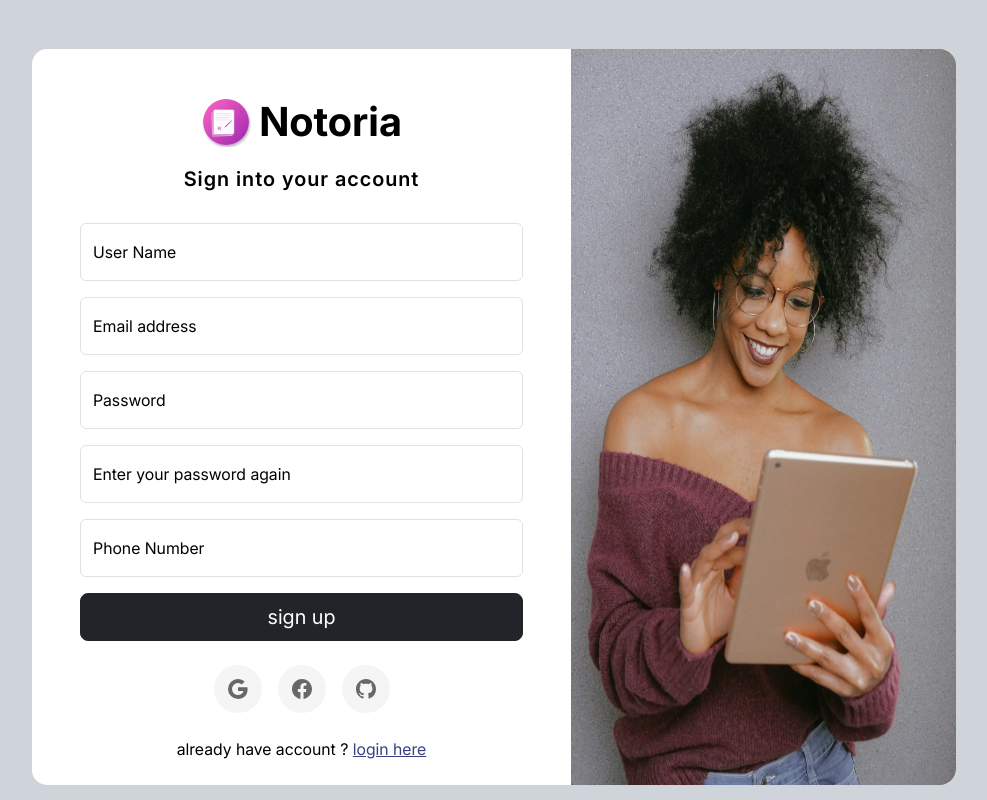
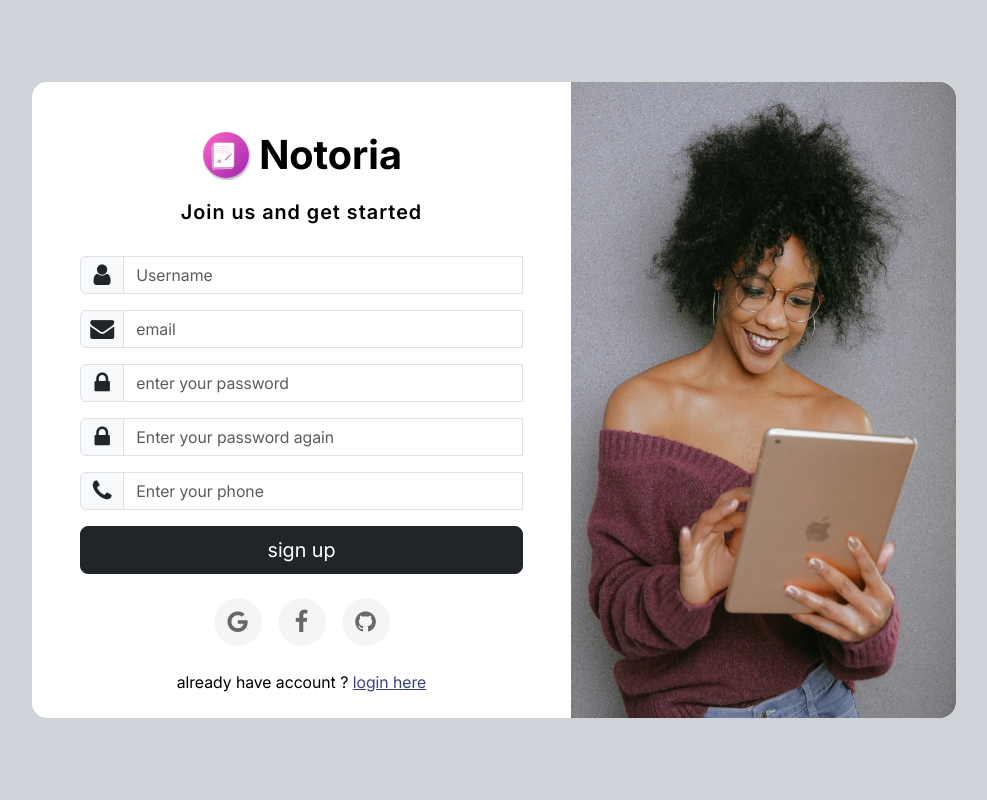
Before and after one commit to iti-frontend/Notoria, a plain HTML site: page register.html in a window 1280 px wide. Shown: the whole page, without its empty margins (146-1133 px from the left). Drawn offline with Linux system fonts and the light colour scheme; no server answers.

Commit message:
update authentication ui

```diff
--- /dev/null
+++ b/assets/css/icons.css
@@ -0,0 +1,84 @@
+@font-face {
+  font-family: "icomoon";
+  src: url("../icons/icomoon.eot?v5bz1e");
+  src: url("../icons/icomoon.eot?v5bz1e#iefix") format("embedded-opentype"),
+    url("../icons/icomoon.ttf?v5bz1e") format("truetype"),
+    url("../icons/icomoon.woff?v5bz1e") format("woff"),
+    url("../icons/icomoon.svg?v5bz1e#icomoon") format("svg");
+  font-weight: normal;
+  font-style: normal;
+  font-display: block;
+}
+[class^="icon-"],
+[class*=" icon-"] {
+  /* use !important to prevent issues with browser extensions that change fonts */
+  font-family: "icomoon" !important;
+  speak: never;
+  font-style: normal;
+  font-weight: normal;
+  font-variant: normal;
+  text-transform: none;
+  line-height: 1;
+
+  /* Better Font Rendering =========== */
+  -webkit-font-smoothing: antialiased;
+  -moz-osx-font-smoothing: grayscale;
+}
+[class^="icon-"],
+[class*=" icon-"] {
+  /* use !important to prevent issues with browser extensions that change fonts */
+  font-family: "icomoon" !important;
+  speak: never;
+  font-style: normal;
+  font-weight: normal;
+  font-variant: normal;
+  text-transform: none;
+  line-height: 1;
+
+  /* Better Font Rendering =========== */
+  -webkit-font-smoothing: antialiased;
+  -moz-osx-font-smoothing: grayscale;
+}
+
+.icon-user:before {
+  content: "\f007";
+}
+.icon-lock:before {
+  content: "\f023";
+}
+.icon-tags:before {
+  content: "\f02c";
+}
+.icon-phone:before {
+  content: "\f095";
+}
+.icon-facebook:before {
+  content: "\f09a";
+}
+.icon-facebook-f:before {
+  content: "\f09a";
+}
+.icon-github:before {
+  content: "\f09b";
+}
+.icon-unlock:before {
+  content: "\f09c";
+}
+.icon-bars:before {
+  content: "\f0c9";
+}
+.icon-navicon:before {
+  content: "\f0c9";
+}
+.icon-reorder:before {
+  content: "\f0c9";
+}
+.icon-envelope:before {
+  content: "\f0e0";
+}
+.icon-archive:before {
+  content: "\f187";
+}
+.icon-google:before {
+  content: "\f1a0";
+}
--- a/assets/css/style.css
+++ b/assets/css/style.css
@@ -138,5 +138,14 @@
   background: rgba(79, 79, 79, 0.1);
   transform: translateY(-2px);
 }
+.input-group-text {
+  width: 10%;
+  display: flex;
+  justify-content: center;
+  align-items: center;
+}
+.invalid-feedback {
+  margin-top: 1rem;
+}
 
 /* end login  */
--- a/register.html
+++ b/register.html
@@ -4,7 +4,8 @@
     <title>Notoria | Register</title>
     <meta charset="UTF-8" />
     <meta name="viewport" content="width=device-width, initial-scale=1.0" />
-
+    <!-- icons css -->
+    <link rel="stylesheet" href="assets/css/icons.css" />
     <!-- Bootstrap CSS -->
     <link rel="stylesheet" href="assets/css/bootstrap.min.css" />
     <!-- Your custom CSS -->
@@ -32,7 +33,7 @@
                       class="fw-normal mb-3 pb-3 fw-semibold"
                       style="letter-spacing: 1px"
                     >
-                      Sign into your account
+                      Join us and get started
                     </h5>
                     <!-- End Page Title -->
 
@@ -43,64 +44,82 @@
                       novalidate
                     >
                       <!-- User Name input -->
-                      <div class="form-floating">
+                      <div class="input-group">
+                        <span class="input-group-text"
+                          ><i class="icon-user"></i
+                        ></span>
                         <input
                           type="text"
+                          class="form-control"
+                          placeholder="Username"
                           id="userNameInput"
-                          class="form-control"
-                          placeholder="Enter your user name"
+                          aria-label="Username"
+                          aria-describedby="username"
                         />
-                        <label for="userNameInput">User Name</label>
                         <div class="invalid-feedback"></div>
                       </div>
 
                       <!-- Email Input -->
-                      <div class="form-floating">
+                      <div class="input-group">
+                        <span class="input-group-text"
+                          ><i class="icon-envelope"></i
+                        ></span>
                         <input
                           type="email"
                           id="emailInput"
                           class="form-control"
-                          placeholder="Enter your Email"
+                          placeholder="email"
+                          aria-label="email"
+                          aria-describedby="email"
                         />
-                        <label for="emailInput">Email address</label>
                         <div class="invalid-feedback"></div>
                       </div>
 
                       <!-- Password Inout -->
-                      <div class="form-floating">
+                      <div class="input-group">
+                        <span class="input-group-text"
+                          ><i class="icon-lock"></i
+                        ></span>
                         <input
                           type="password"
+                          id="passwordInput"
                           class="form-control"
-                          id="passwordInput"
-                          placeholder="Password"
+                          placeholder="enter your password"
+                          aria-label="password"
+                          aria-describedby="password"
                         />
-                        <label for="password">Password</label>
                         <div class="invalid-feedback"></div>
                       </div>
 
                       <!-- rePassword Inout -->
-                      <div class="form-floating">
+                      <div class="input-group">
+                        <span class="input-group-text"
+                          ><i class="icon-lock"></i
+                        ></span>
                         <input
                           type="password"
+                          id="rePasswordInput"
                           class="form-control"
-                          id="rePasswordInput"
-                          placeholder="rePassword"
+                          placeholder="Enter your password again"
+                          aria-label="rePassword"
+                          aria-describedby="rePassword"
                         />
-                        <label for="rePasswordInput"
-                          >Enter your password again</label
-                        >
                         <div class="invalid-feedback"></div>
                       </div>
 
                       <!-- phone Inout -->
-                      <div class="form-floating">
+                      <div class="input-group">
+                        <span class="input-group-text"
+                          ><i class="icon-phone"></i
+                        ></span>
                         <input
                           type="tel"
+                          id="phoneInput"
                           class="form-control"
-                          id="phoneInput"
                           placeholder="Enter your phone"
+                          aria-label="phone"
+                          aria-describedby="phone"
                         />
-                        <label for="phoneInput">Phone Number</label>
                         <div class="invalid-feedback"></div>
                       </div>
 
@@ -117,46 +136,13 @@
                       class="login__methods d-flex gap-3 justify-content-center align-items-center my-4"
                     >
                       <button>
-                        <svg
-                          xmlns="http://www.w3.org/2000/svg"
-                          width="16"
-                          height="16"
-                          fill="currentColor"
-                          class="bi bi-google"
-                          viewBox="0 0 16 16"
-                        >
-                          <path
-                            d="M15.545 6.558a9.4 9.4 0 0 1 .139 1.626c0 2.434-.87 4.492-2.384 5.885h.002C11.978 15.292 10.158 16 8 16A8 8 0 1 1 8 0a7.7 7.7 0 0 1 5.352 2.082l-2.284 2.284A4.35 4.35 0 0 0 8 3.166c-2.087 0-3.86 1.408-4.492 3.304a4.8 4.8 0 0 0 0 3.063h.003c.635 1.893 2.405 3.301 4.492 3.301 1.078 0 2.004-.276 2.722-.764h-.003a3.7 3.7 0 0 0 1.599-2.431H8v-3.08z"
-                          />
-                        </svg>
+                        <i class="icon-google"></i>
                       </button>
                       <button>
-                        <svg
-                          xmlns="http://www.w3.org/2000/svg"
-                          width="16"
-                          height="16"
-                          fill="currentColor"
-                          class="bi bi-facebook"
-                          viewBox="0 0 16 16"
-                        >
-                          <path
-                            d="M16 8.049c0-4.446-3.582-8.05-8-8.05C3.58 0-.002 3.603-.002 8.05c0 4.017 2.926 7.347 6.75 7.951v-5.625h-2.03V8.05H6.75V6.275c0-2.017 1.195-3.131 3.022-3.131.876 0 1.791.157 1.791.157v1.98h-1.009c-.993 0-1.303.621-1.303 1.258v1.51h2.218l-.354 2.326H9.25V16c3.824-.604 6.75-3.934 6.75-7.951"
-                          />
-                        </svg>
+                        <i class="icon-facebook"></i>
                       </button>
                       <button>
-                        <svg
-                          xmlns="http://www.w3.org/2000/svg"
-                          width="16"
-                          height="16"
-                          fill="currentColor"
-                          class="bi bi-github"
-                          viewBox="0 0 16 16"
-                        >
-                          <path
-                            d="M8 0C3.58 0 0 3.58 0 8c0 3.54 2.29 6.53 5.47 7.59.4.07.55-.17.55-.38 0-.19-.01-.82-.01-1.49-2.01.37-2.53-.49-2.69-.94-.09-.23-.48-.94-.82-1.13-.28-.15-.68-.52-.01-.53.63-.01 1.08.58 1.23.82.72 1.21 1.87.87 2.33.66.07-.52.28-.87.51-1.07-1.78-.2-3.64-.89-3.64-3.95 0-.87.31-1.59.82-2.15-.08-.2-.36-1.02.08-2.12 0 0 .67-.21 2.2.82.64-.18 1.32-.27 2-.27s1.36.09 2 .27c1.53-1.04 2.2-.82 2.2-.82.44 1.1.16 1.92.08 2.12.51.56.82 1.27.82 2.15 0 3.07-1.87 3.75-3.65 3.95.29.25.54.73.54 1.48 0 1.07-.01 1.93-.01 2.2 0 .21.15.46.55.38A8.01 8.01 0 0 0 16 8c0-4.42-3.58-8-8-8"
-                          />
-                        </svg>
+                        <i class="icon-github"></i>
                       </button>
                     </div>
                     <p class="pb-lg-2 text-center">
```
Also changed, not shown: login.html (+47 -66 lines), assets/icons/icomoon.svg (added), assets/icons/icomoon.ttf (added), assets/icons/icomoon.woff (added), 1 other file.
